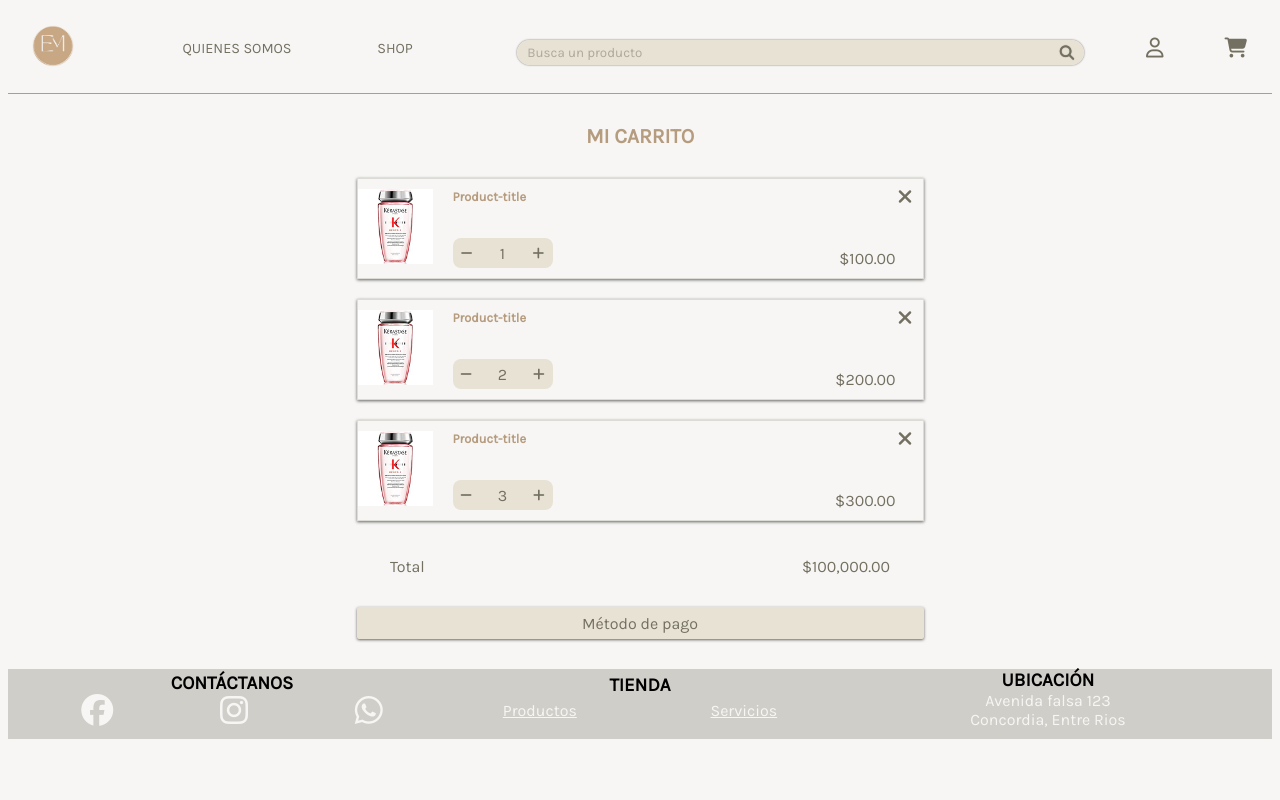
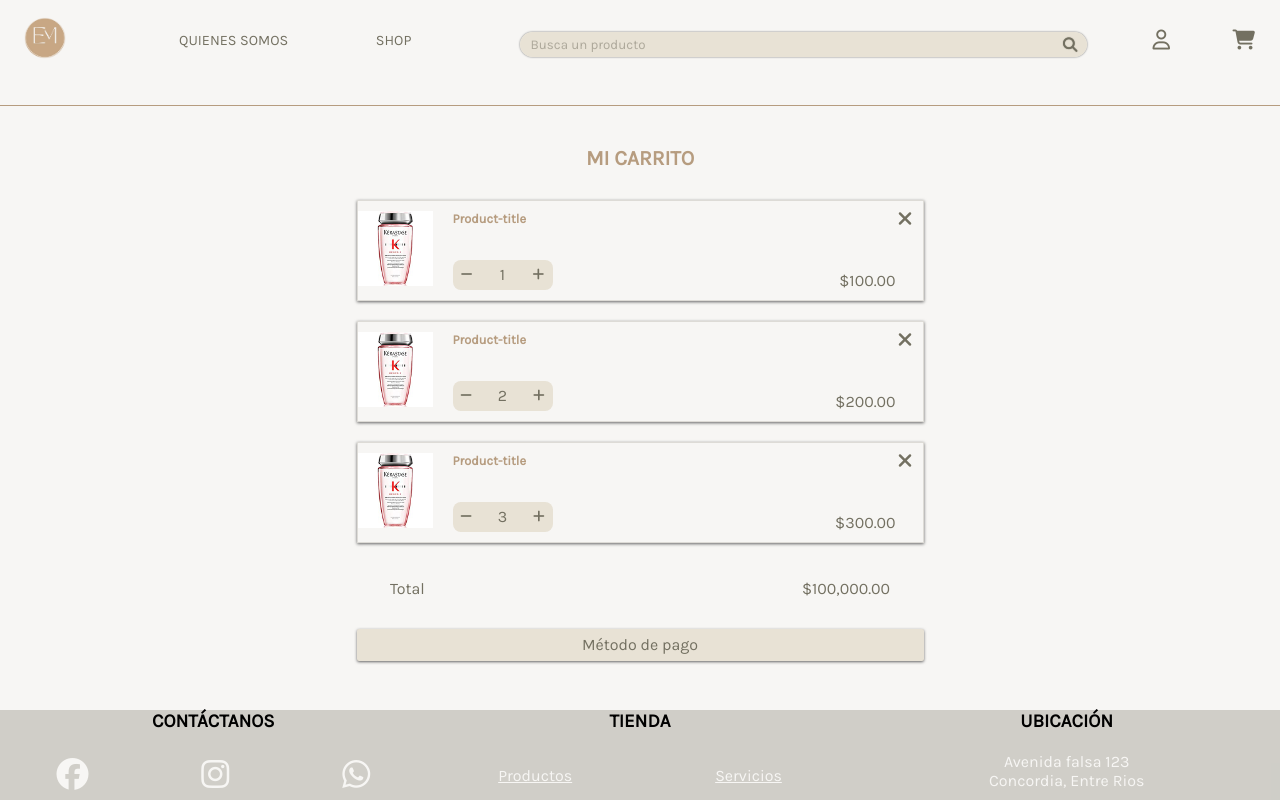
Before and after one commit to valentavo/TN02_9_grupo9, a Node server app: template views/productCart.html in a window 1280 px wide. Run offline with Node 20, Linux system fonts and the light colour scheme; the template is opened without the code that fills it, so the values that code supplies are empty; some libraries are stand-ins or nearby versions.

Commit message:
agregando el footer para las views

```diff
--- a/public/css/style.css
+++ b/public/css/style.css
@@ -9,16 +9,19 @@
  body {
     font-family: 'karla', sans-serif;
     background-color: #F7F6F4;
+    margin: 0;
+    height: 100vh;
+    display: grid;
  }
 
-header.main-header {
+header.g_main-header {
     width: 100%;
     background-color: #F7F6F4;
     border-bottom: 1px solid #B69C7F;
     margin-bottom: 10px;
 }
 
-header.main-header div.width-head {
+header.g_main-header div.g_width-head {
     margin: auto;
     display: flex;
     flex-wrap: wrap;
@@ -29,40 +32,40 @@
     margin-bottom: 5px;
 }
 
-header.main-header button.burguer-menu {
+header.g_main-header button.g_burguer-menu {
     border: none;
     background-color: #F7F6F4;
     padding: 10px 5%;
 }
 
-header.main-header button.burguer-menu i{
+header.g_main-header button.g_burguer-menu i{
     font-size: 20px;
     color: #737061;
 }
 
-header.main-header div.nav-bar {
+header.g_main-header div.g_nav-bar {
     display: none;
 }
 
-header.main-header div.logo-container {
+header.g_main-header div.g_logo-container {
     width: 55px;
     height: 55px;
 }
 
-header.main-header div.logo-container img{
+header.g_main-header div.g_logo-container img{
     width: 100%;
 }
 
-header.main-header div.user-cart {
+header.g_main-header div.g_user-cart {
     padding: 10px 5%;
 }
 
-header.main-header div.user-cart a i{
+header.g_main-header div.g_user-cart a i{
     font-size: 20px;
     color: #737061;
 }
 
-header.main-header div.user-cart {
+header.g_main-header div.g_user-cart {
         display: flex;
         justify-content: space-between;
         width: 8%;
@@ -70,7 +73,7 @@
         margin-right: 25px;
     }
 
-header.main-header div.search-header {
+header.g_main-header div.g_search-header {
     position: relative;
     left: 5%;
     width: 90%;
@@ -80,31 +83,31 @@
     box-shadow: 0px 0px 2px rgb(100, 100, 100);
 }
 
-header.main-header div.search-header form {
+header.g_main-header div.g_search-header form {
     height: 100%;
     border-radius: 1rem;
 }
 
 
-header.main-header div.search-header div {
+header.g_main-header div.g_search-header div {
     position: absolute;
     z-index: 6;
     top: 3px;
     right: 7px;
 }
 
-header.main-header div.search-header div i {
+header.g_main-header div.g_search-header div i {
     color: #737061;
     text-shadow: 0px 0px 1px #737061;
     font-size: 0.9em;
 }
 
-header.main-header div.search-header input::placeholder {
+header.g_main-header div.g_search-header input::placeholder {
     font-family: 'karla';
     color: rgba(115, 112, 97, 0.5);
 }
 
-header.main-header div.search-header input {
+header.g_main-header div.g_search-header input {
     width: 100%;
     border: none;
     border-radius: 1rem;
@@ -120,7 +123,7 @@
     flex-direction: column;
     align-items: center;
     justify-content: space-between;
-    padding: 0 20px;
+    padding: 0;
 }
 
 footer.g_main-footer section{
@@ -137,7 +140,7 @@
     text-align: center;
 }
 
-div.g_f-content-links {
+footer.g_main-footer section div.g_f-content-links {
     display: flex;
     justify-content: space-around;
     width: 100%;
@@ -169,7 +172,7 @@
 
 @media (min-width: 361px) {
 
-    header.main-header {
+    header.g_main-header {
         max-width: 100%;
     }
 
@@ -190,39 +193,39 @@
 
 @media (min-width: 768px) {
 
-    header.main-header div.width-head {
+    header.g_main-header div.g_width-head {
         max-width: 100%;
         height: 80px;
     }
 
-    header.main-header div.logo-container {
+    header.g_main-header div.g_logo-container {
         width: 50px;
         margin-left: 20px;
     }
 
-    header.main-header button.burguer-menu {
+    header.g_main-header button.g_burguer-menu {
         display: none;
     }
 
-    header.main-header div.nav-bar {
+    header.g_main-header div.g_nav-bar {
         display: inline-block;
         order: 1;
         font-size: 0.9rem;
         width: 25%;
     }
 
-    header.main-header div.nav-bar ul {
+    header.g_main-header div.g_nav-bar ul {
         display: flex;
         padding: 0;
         list-style: none;
         justify-content: space-around;
     }
 
-    header.main-header div.nav-bar ul li {
+    header.g_main-header div.g_nav-bar ul li {
         color: #737061;
     }
 
-    header.main-header div.search-header {
+    header.g_main-header div.g_search-header {
         width: 40%;
         top: 4px;
         left: 0;
@@ -230,21 +233,21 @@
         flex-grow: 0.5;
     }
 
-    header.main-header div.search-header div {
+    header.g_main-header div.g_search-header div {
         left: auto;
         right: 10px;
     }
 
-    header.main-header div.search-header input {
+    header.g_main-header div.g_search-header input {
         padding-left: 10px;
         text-align: left;
     }
 
-    header.main-header div.user-cart {
+    header.g_main-header div.g_user-cart {
         order: 3;
     }
 
-    header.main-header div.user-cart a.cart-icon {
+    header.g_main-header div.g_user-cart a.g_cart-icon {
         display: inline-block;
     }
 }
--- a/views/productCart.html
+++ b/views/productCart.html
@@ -12,33 +12,33 @@
     </head>
     <body>
 
-        <header class="main-header">
-            <div class="width-head">
-                <button class="burguer-menu">
+        <header class="g_main-header">
+            <div class="g_width-head">
+                <button class="g_burguer-menu">
                     <i class="fa-solid fa-bars"></i>
                 </button>
 
-                <div class="nav-bar">
+                <div class="g_nav-bar">
                     <ul>
                         <li><a href="#"></a>QUIENES SOMOS</li>
                         <li><a href="#"></a>SHOP</li>
                     </ul>
                 </div>
 
-                <div class="logo-container">
+                <div class="g_logo-container">
                     <img src="img/maranatha_logo.png" alt="Logo Maranatha">
                 </div>
 
-                <div class="user-cart">
-                    <a href="#" class="user-link">
+                <div class="g_user-cart">
+                    <a href="#">
                         <i class="fa-regular fa-user"></i>
                     </a>
 
-                    <a href="#" class="cart-icon">
+                    <a href="#" class="g_cart-icon">
                         <i class="fa-solid fa-cart-shopping"></i>
                     </a>
                 </div>
-                <div class="search-header">
+                <div class="g_search-header">
                     <form action="/" method="GET">
                         <div>
                             <i class="fa-solid fa-magnifying-glass"></i>
```
